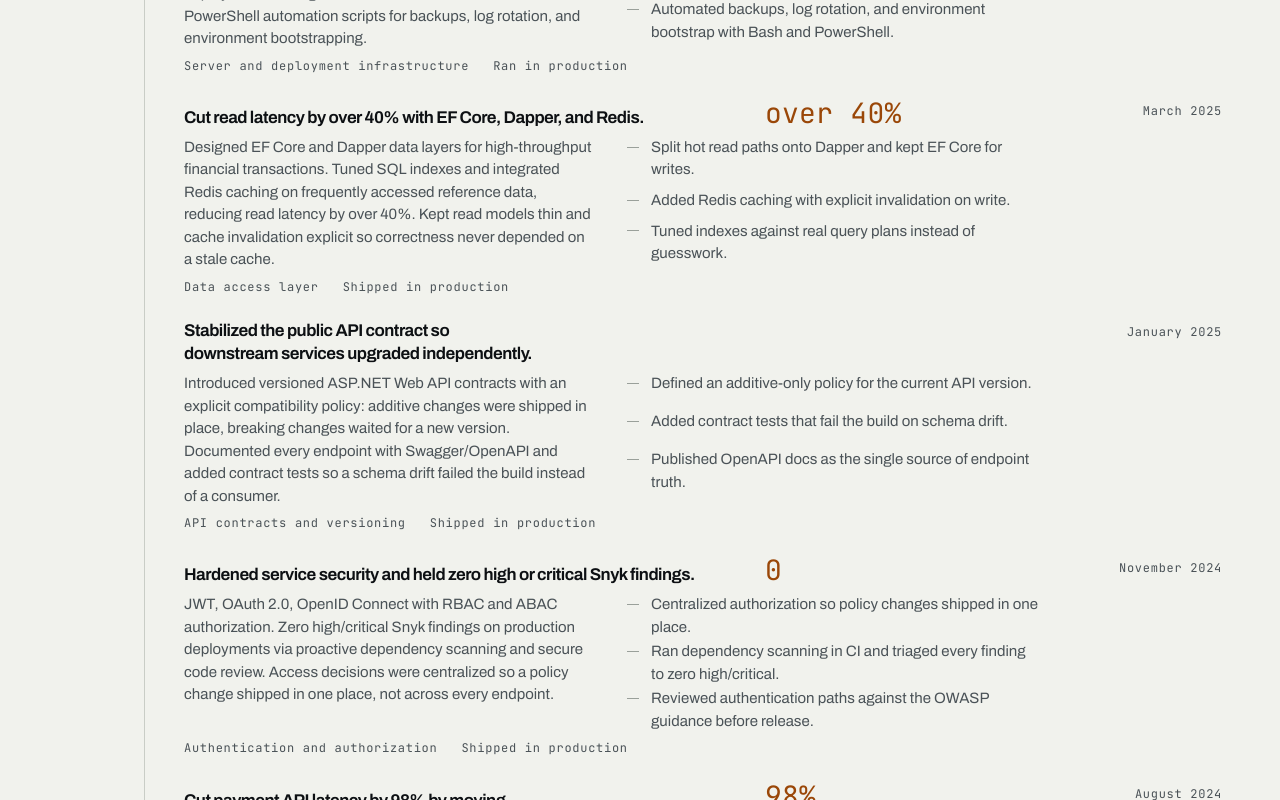
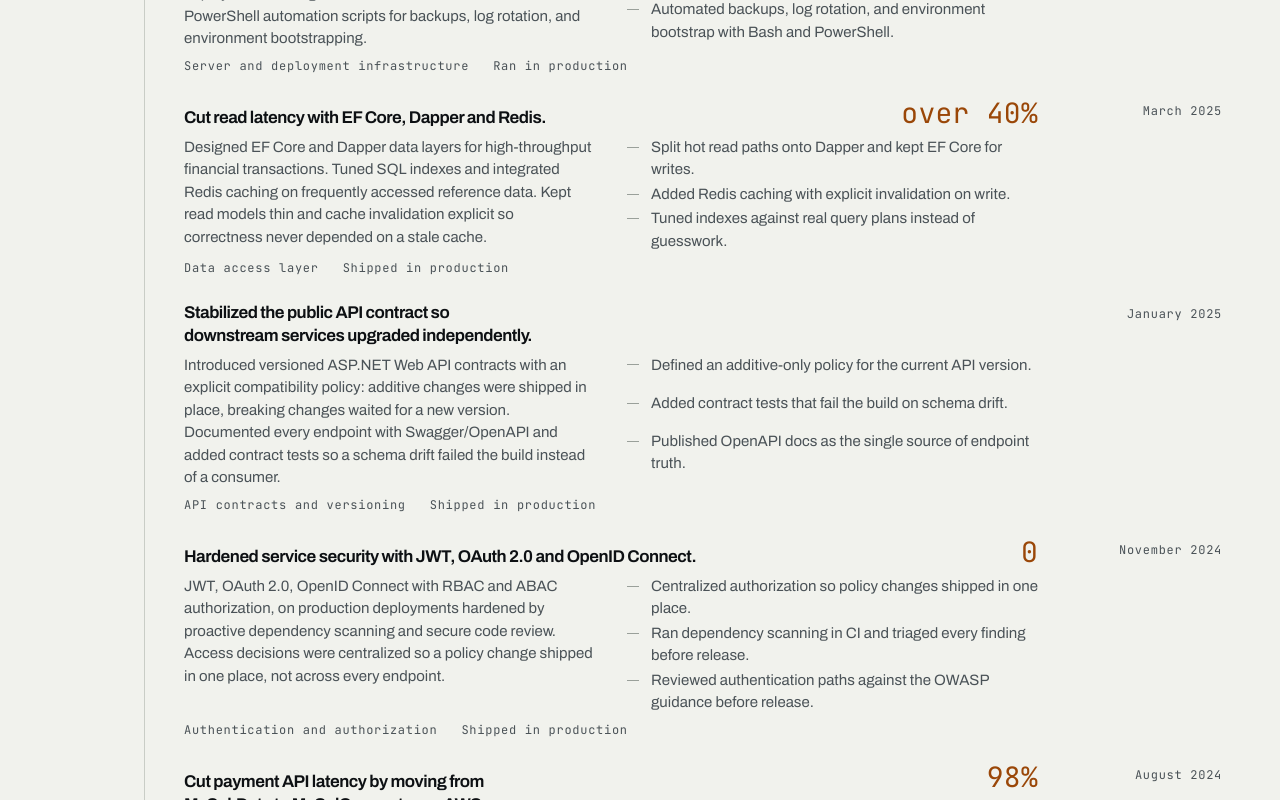
Before and after one commit to nathwn12/nathwn12.github.io, a React (Vite) app: page /experience in a window 1280 px wide. Shown: the part 920-1720 px from the top of the page. Built offline with nearby package versions, Linux system fonts and the light colour scheme.

Commit message:
fix(experience): state each figure once, flush to the column

```diff
--- a/src/components/Experience.tsx
+++ b/src/components/Experience.tsx
@@ -35,24 +35,19 @@ import { Timeline, TimelineReadout, type TimelineFigure, type TimelineItem } fro
  * in May 2026 — and the closing note is the provenance of the numbers above it.
  */
 
-/** The measured value an entry's own outcome sentence carries, or nothing. */
+/** The measured value an entry states once, in `metric`, or nothing at all. */
 function figureFor(entry: ExperienceEntry): TimelineFigure | null {
-  const commits = entry.outcome.match(/([\d,]+)\s+commits\b/);
-  if (commits) {
-    return {
-      value: Number(commits[1].replace(/,/g, "")),
-      format: (value) => Math.round(value).toLocaleString("en-US"),
-    };
-  }
+  const source = entry.metric ?? "";
+  if (!source) return null;
 
-  if (/\bzero\b[^.]*\bfindings\b/i.test(entry.outcome)) {
+  if (/\bzero\b|^0$/.test(source.trim())) {
     return {
       value: 0,
       format: (value) => Math.round(value).toString(),
     };
   }
 
-  const percent = percentIn(entry.outcome);
+  const percent = percentIn(source);
   const run = percent?.match(/[\d,.]+/)?.[0];
   if (!percent || !run) return null;
 
--- a/src/components/Timeline.tsx
+++ b/src/components/Timeline.tsx
@@ -200,7 +200,7 @@ export function Timeline({ items }: { items: TimelineItem[] }) {
                   {item.figure && (
                     <p
                       data-timeline-figure
-                      className="font-mono tnum text-[clamp(1.25rem,1rem+1vw,1.75rem)] leading-none tracking-[0.01em] text-[color:var(--rec-measure)]"
+                      className="ml-auto font-mono tnum text-[clamp(1.25rem,1rem+1vw,1.75rem)] leading-none tracking-[0.01em] text-[color:var(--rec-measure)]"
                     >
                       {item.figure.format(item.figure.value)}
                     </p>
--- a/src/content/experience.ts
+++ b/src/content/experience.ts
@@ -42,8 +42,10 @@ export interface ExperienceEntry {
   date: string;
   /** Status in words; never a colour, a lone dot, or a bare code. */
   status: string;
-  /** One outcome sentence carrying its measured result. */
+  /** One outcome sentence: the mechanism, never the number. The number lives in metric. */
   outcome: string;
+  /** The measured result, stated once per row - the figure the row renders. */
+  metric?: string;
   /** Supporting detail: what was built and how. */
   description: string;
   /** Concrete moves behind the outcome, newest first; may be empty. */
@@ -106,9 +108,10 @@ export const experience: ExperienceEntry[] = [
     name: "Data access layer",
     date: "March 2025",
     status: "Shipped in production",
-    outcome: "Cut read latency by over 40% with EF Core, Dapper, and Redis.",
+    outcome: "Cut read latency with EF Core, Dapper and Redis.",
+    metric: "over 40%",
     description:
-      "Designed EF Core and Dapper data layers for high-throughput financial transactions. Tuned SQL indexes and integrated Redis caching on frequently accessed reference data, reducing read latency by over 40%. Kept read models thin and cache invalidation explicit so correctness never depended on a stale cache.",
+      "Designed EF Core and Dapper data layers for high-throughput financial transactions. Tuned SQL indexes and integrated Redis caching on frequently accessed reference data. Kept read models thin and cache invalidation explicit so correctness never depended on a stale cache.",
     highlights: [
       "Split hot read paths onto Dapper and kept EF Core for writes.",
       "Added Redis caching with explicit invalidation on write.",
@@ -138,12 +141,13 @@ export const experience: ExperienceEntry[] = [
     date: "November 2024",
     status: "Shipped in production",
     outcome:
-      "Hardened service security and held zero high or critical Snyk findings.",
+      "Hardened service security with JWT, OAuth 2.0 and OpenID Connect.",
+    metric: "0",
     description:
-      "JWT, OAuth 2.0, OpenID Connect with RBAC and ABAC authorization. Zero high/critical Snyk findings on production deployments via proactive dependency scanning and secure code review. Access decisions were centralized so a policy change shipped in one place, not across every endpoint.",
+      "JWT, OAuth 2.0, OpenID Connect with RBAC and ABAC authorization, on production deployments hardened by proactive dependency scanning and secure code review. Access decisions were centralized so a policy change shipped in one place, not across every endpoint.",
     highlights: [
       "Centralized authorization so policy changes shipped in one place.",
-      "Ran dependency scanning in CI and triaged every finding to zero high/critical.",
+      "Ran dependency scanning in CI and triaged every finding before release.",
       "Reviewed authentication paths against the OWASP guidance before release.",
     ],
     tech: ["JWT", "OAuth 2.0", "OpenID Connect", "RBAC", "ABAC", "Snyk"],
@@ -154,7 +158,8 @@ export const experience: ExperienceEntry[] = [
     date: "August 2024",
     status: "Shipped in production",
     outcome:
-      "Cut payment API latency by 98% by moving from MySql.Data to MySqlConnector on AWS.",
+      "Cut payment API latency by moving from MySql.Data to MySqlConnector on AWS.",
+    metric: "98%",
     description:
       "Migrated payment services from MySql.Data to MySqlConnector on AWS: worst-case query times fell from about 60 seconds to under one second. Profiled slow queries and tuned indexes on high-frequency access patterns to eliminate a critical production bottleneck.",
     highlights: [
--- a/src/content/ledger.ts
+++ b/src/content/ledger.ts
@@ -109,10 +109,10 @@ export const queryFigure = {
 
 /** Figures the page renders. Null means "not derivable" — the row is omitted. */
 export const figures = {
-  paymentsPercent: payments ? percentIn(payments.outcome) : null,
+  paymentsPercent: payments ? percentIn(payments.metric ?? "") : null,
   queryBefore: times.before,
   queryAfter: times.after,
-  readLatency: dataAccess ? percentIn(dataAccess.outcome) : null,
+  readLatency: dataAccess ? percentIn(dataAccess.metric ?? "") : null,
   commits: ledger_.commits,
   repositories: ledger_.repositories,
   scanned: ledger_.scanned,
```
Also changed, not shown: 1 other file (tests, documents, lock files or other folders).
